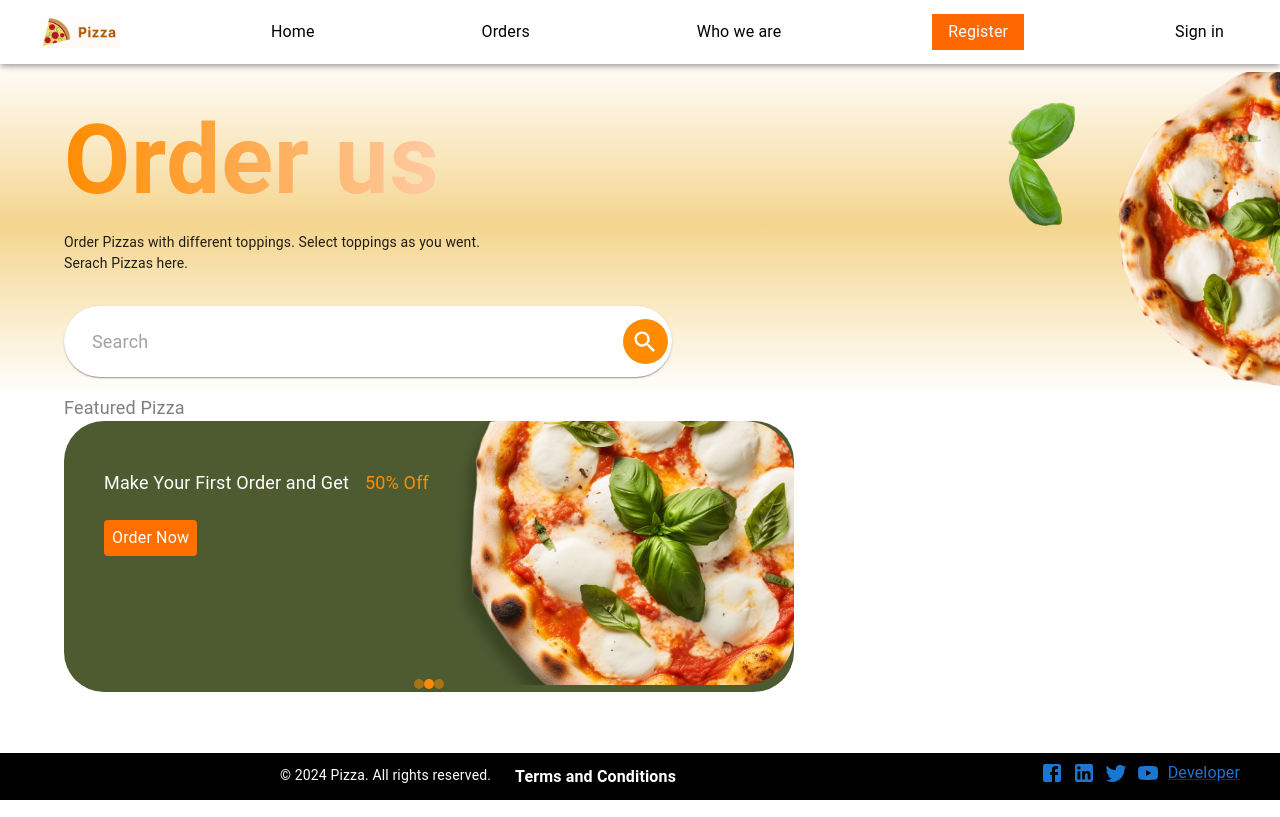
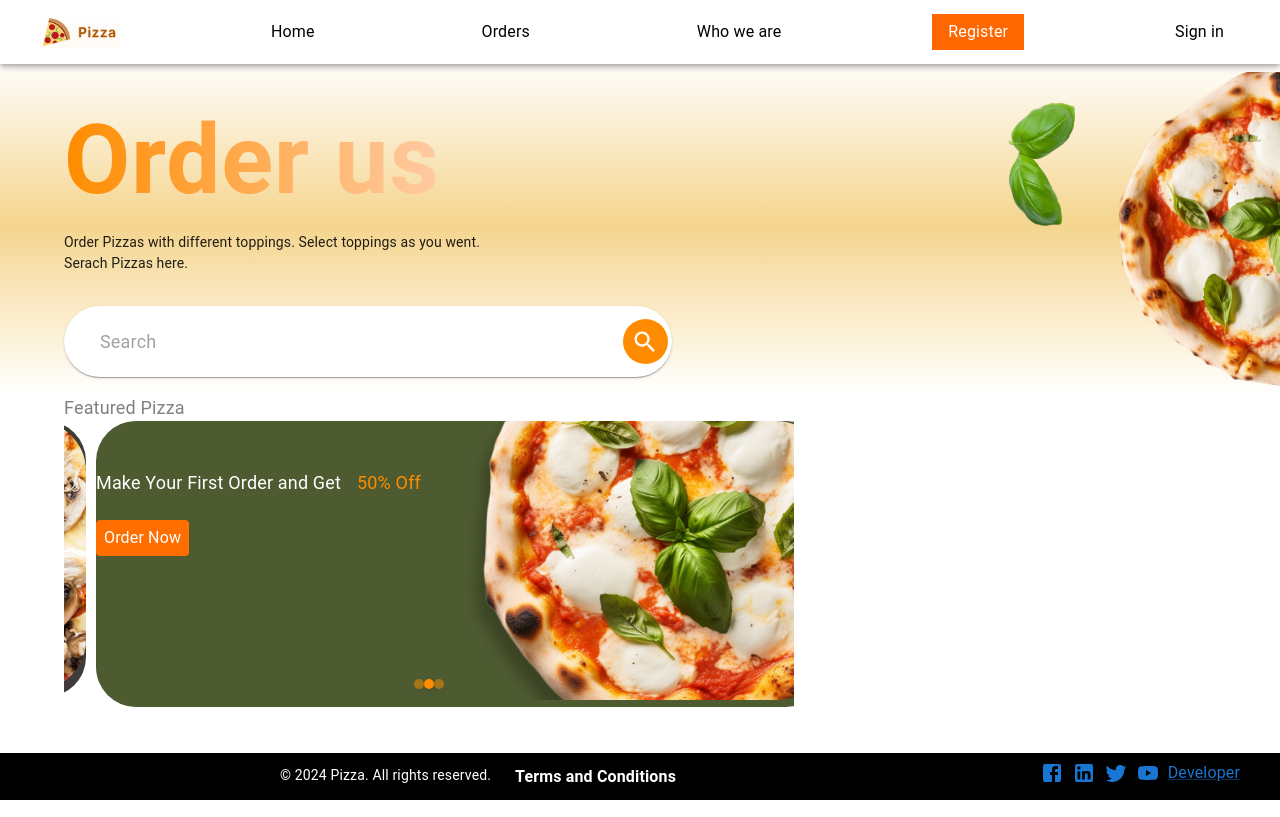
Before and after one commit to getye/Pizza-Ordering-App, a React (Create React App) app in the folder client/: page / in a window 1280 px wide. Built offline with nearby package versions, Linux system fonts and the light colour scheme.

Commit message:
Home Slider respnsive

```diff
--- a/client/src/components/home.js
+++ b/client/src/components/home.js
@@ -74,7 +74,7 @@ return (
           >
             <InputBase
               sx={{
-                ml: { xs: 1, sm: 2, md: 3 },
+                ml: { xs: 1, sm: 2, md: 3, lg: 4},
                 flex: 1,
                 fontSize: { xs: '12px', sm: '14px', md: '16px', lg: '18px' }
               }}
@@ -120,7 +120,7 @@ return (
         <div className="glide__track" data-glide-el="track">
           <ul className="glide__slides">
             <li className="glide__slide">
-              <Grid container sx={{ bgcolor: '#3D3C3A', maxWidth: '100%', borderRadius: 10, paddingLeft: 5 }}>
+              <Grid container sx={{ bgcolor: '#3D3C3A', maxWidth: '100%', borderRadius: 10, ml: { xs: 1, sm: 2, md: 3, lg: 4}, }}>
                 <Grid item xs={6} sx={{ paddingTop: 6 }}>
                   <Typography
                      sx={{ paddingBottom: 3, color: 'white',
@@ -144,7 +144,7 @@ return (
               </Grid>
             </li>
             <li className="glide__slide">
-              <Grid container sx={{ bgcolor: '#4E5B31', maxWidth: '100%', borderRadius: 10, paddingLeft: 5 }}>
+              <Grid container sx={{ bgcolor: '#4E5B31', maxWidth: '100%', borderRadius: 10, ml: { xs: 1, sm: 2, md: 3, lg: 4}, }}>
                 <Grid item xs={6} sx={{ paddingTop: 6 }}>
                   <Typography sx={{ paddingBottom: 3, color: 'white',
                     fontSize: {xs: '12px', sm: '14px', md: '16px', lg: '18px'}
@@ -168,7 +168,7 @@ return (
               </Grid>
             </li>
             <li className="glide__slide">
-              <Grid container sx={{ bgcolor: '#438D80', maxWidth: '100%', borderRadius: 10, paddingLeft: 5 }}>
+              <Grid container sx={{ bgcolor: '#438D80', maxWidth: '100%', borderRadius: 10, ml: { xs: 1, sm: 2, md: 3, lg: 4}, }}>
                 <Grid item xs={6} sx={{ paddingTop: 6 }}>
                   <Typography sx={{ paddingBottom: 3, color: 'white',
                       fontSize: {xs: '12px', sm: '14px', md: '16px', lg: '18px'}}}>
```
Also changed, not shown: 8 other files (tests, documents, lock files or other folders).
